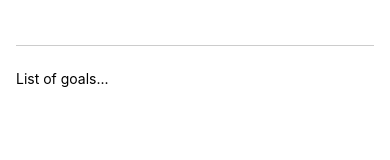
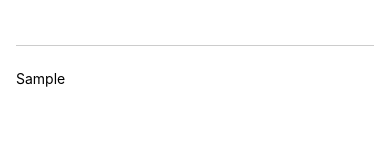
Before and after one commit to itsparasbisht/react-native, a React Native app: screen / in a window 390 px wide. Both pictures are taken after typing "Sample" into the empty fields and a click on the button "ADD GOAL". Shown: the part 133-293 px from the top of the page. Built offline with nearby package versions, Linux system fonts and the light colour scheme.

Commit message:
mapping goals

```diff
--- a/App.js
+++ b/App.js
@@ -2,14 +2,15 @@
 import { StyleSheet, Text, View, Button, TextInput } from "react-native";
 
 export default function App() {
-  const [goalText, setGoalText] = useState();
+  const [enteredGoalText, setEnteredGoalText] = useState("");
+  const [goals, setGoals] = useState([]);
 
   function goalInputHandler(text) {
-    setGoalText(text);
+    setEnteredGoalText(text);
   }
 
   function addGoalHandler() {
-    console.log(goalText);
+    setGoals((prev) => [...prev, enteredGoalText]);
   }
 
   return (
@@ -23,7 +24,9 @@
         <Button title="Add Goal" onPress={addGoalHandler} />
       </View>
       <View style={styles.goalsContainer}>
-        <Text>List of goals...</Text>
+        {goals.map((goal, i) => (
+          <Text key={i}>{goal}</Text>
+        ))}
       </View>
     </View>
   );
```
